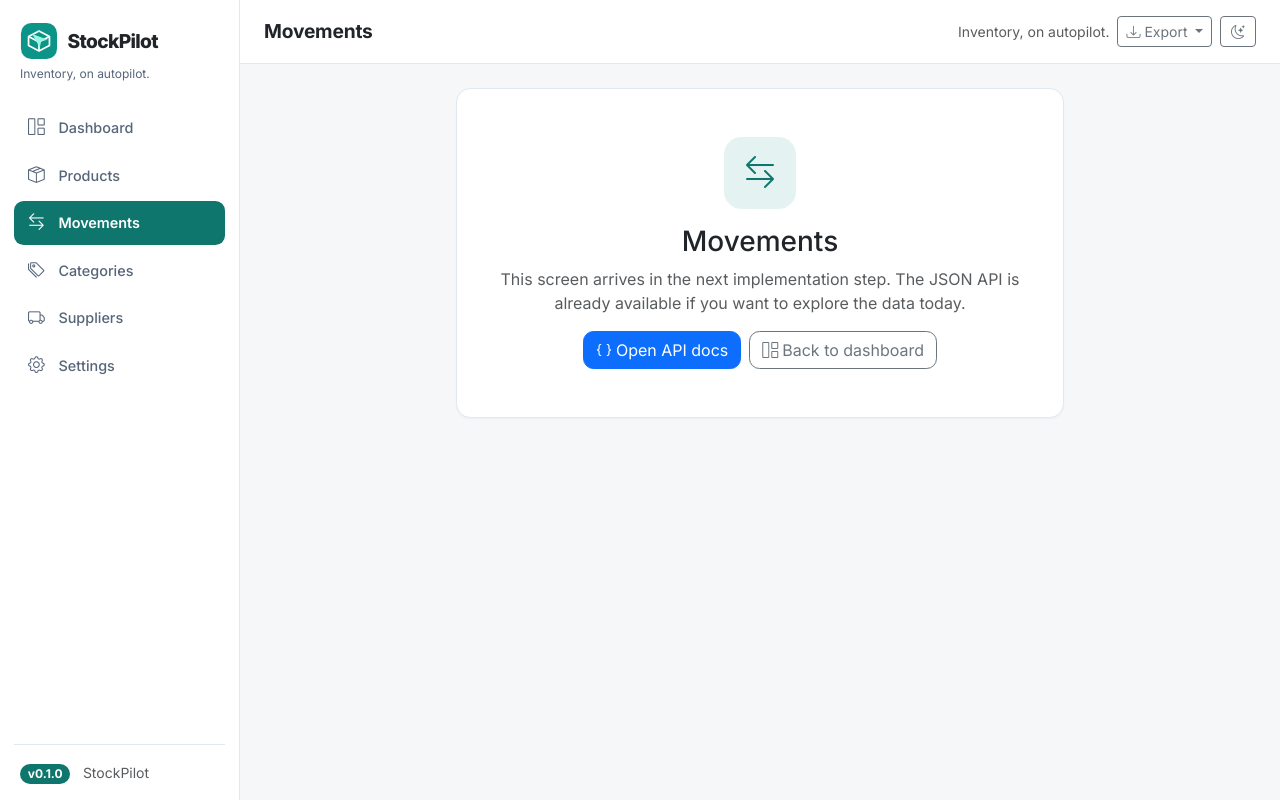
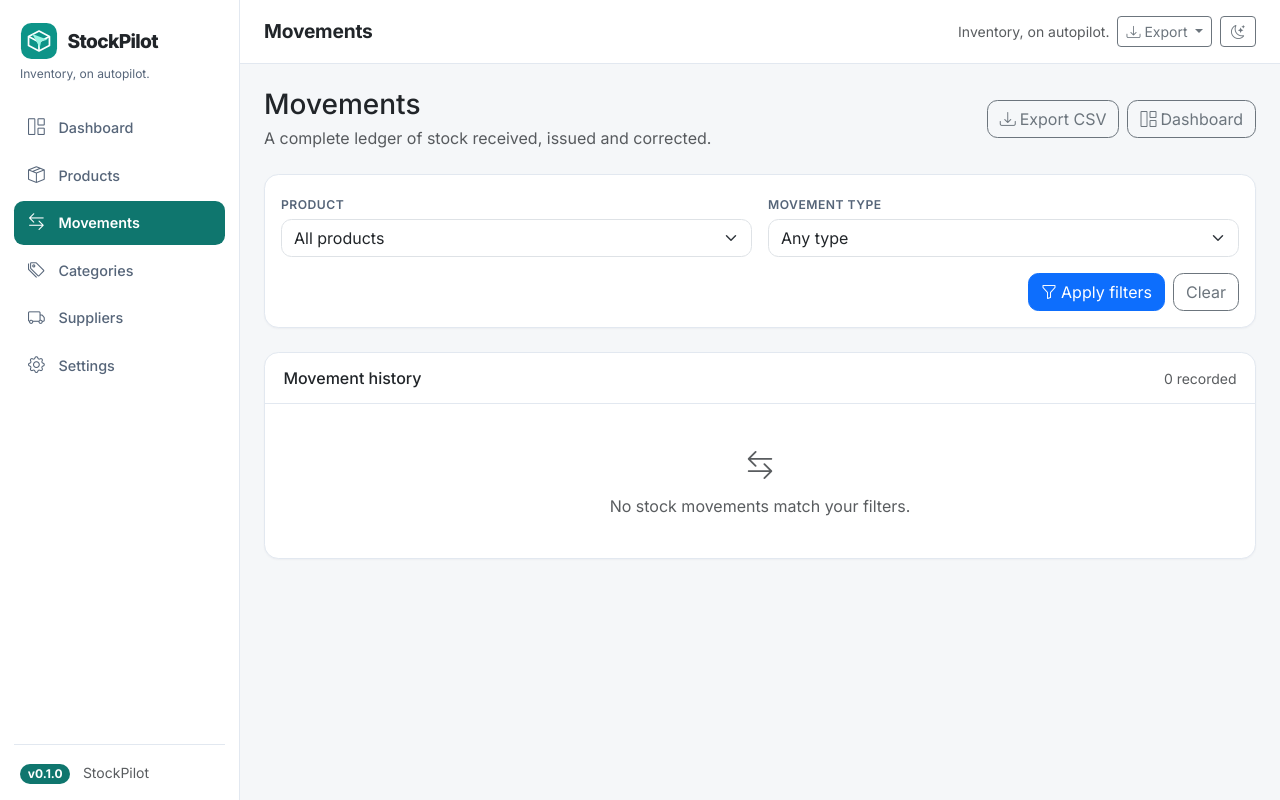
Before and after one commit to mrrobot-05/stockpilot, a FastAPI app: page /movements in a window 1280 px wide. Run offline with FastAPI, Linux system fonts and the light colour scheme.

Commit message:
feat(ui): movements list

```diff
--- /dev/null
+++ b/backend/app/templates/movements.html
@@ -0,0 +1,63 @@
+{% extends "base.html" %}
+
+{% block content %}
+  <div class="d-flex flex-column flex-sm-row align-items-sm-center justify-content-between gap-3 mb-4">
+    <div>
+      <h2 class="h3 mb-1">Movements</h2>
+      <p class="text-body-secondary mb-0">
+        A complete ledger of stock received, issued and corrected.
+      </p>
+    </div>
+    <div class="d-flex flex-wrap gap-2">
+      <a class="btn btn-outline-secondary" href="/api/export/movements.csv">
+        <i class="bi bi-download me-1" aria-hidden="true"></i>Export CSV
+      </a>
+      <a class="btn btn-outline-secondary" href="/dashboard">
+        <i class="bi bi-grid-1x2 me-1" aria-hidden="true"></i>Dashboard
+      </a>
+    </div>
+  </div>
+
+  <form
+    class="card sp-card sp-filter mb-4"
+    role="search"
+    hx-get="/movements"
+    hx-target="#movement-table"
+    hx-swap="outerHTML"
+    hx-push-url="true"
+  >
+    <div class="card-body">
+      <div class="row g-3 align-items-end">
+        <div class="col-12 col-md-6">
+          <label class="form-label sp-label" for="movement-product">Product</label>
+          <select class="form-select" id="movement-product" name="product_id">
+            <option value="" {% if product_id is none %}selected{% endif %}>All products</option>
+            {% for product in products %}
+              <option value="{{ product.id }}" {% if product_id == product.id %}selected{% endif %}>
+                {{ product.name }} ({{ product.sku }})
+              </option>
+            {% endfor %}
+          </select>
+        </div>
+        <div class="col-12 col-md-6">
+          <label class="form-label sp-label" for="movement-type">Movement type</label>
+          <select class="form-select" id="movement-type" name="movement_type">
+            <option value="" {% if movement_type is none %}selected{% endif %}>Any type</option>
+            <option value="IN" {% if movement_type and movement_type.value == 'IN' %}selected{% endif %}>IN — stock received</option>
+            <option value="OUT" {% if movement_type and movement_type.value == 'OUT' %}selected{% endif %}>OUT — stock issued</option>
+            <option value="ADJUST" {% if movement_type and movement_type.value == 'ADJUST' %}selected{% endif %}>ADJUST — correction</option>
+          </select>
+        </div>
+        <div class="col-12 d-flex flex-wrap gap-2 align-items-end justify-content-md-end">
+          <input type="hidden" name="page" value="1" />
+          <button class="btn btn-primary" type="submit">
+            <i class="bi bi-funnel me-1" aria-hidden="true"></i>Apply filters
+          </button>
+          <a class="btn btn-outline-secondary" href="/movements">Clear</a>
+        </div>
+      </div>
+    </div>
+  </form>
+
+  {% include "partials/_movement_table.html" %}
+{% endblock %}
--- /dev/null
+++ b/backend/app/templates/partials/_movement_table.html
@@ -0,0 +1,100 @@
+{% macro page_link(target, label) %}
+  <a
+    class="page-link"
+    href="{{ url(page=target) }}"
+    hx-get="{{ url(page=target) }}"
+    hx-target="#movement-table"
+    hx-swap="outerHTML"
+    hx-push-url="true"
+  >{{ label }}</a>
+{% endmacro %}
+
+<div id="movement-table" class="card sp-card">
+  <div class="card-header sp-card-header d-flex justify-content-between align-items-center gap-2">
+    <h2 class="h6 mb-0">Movement history</h2>
+    <span class="text-body-secondary small">{{ total }} recorded</span>
+  </div>
+
+  {% if movements %}
+    <div class="table-responsive">
+      <table class="table table-hover align-middle sp-table mb-0">
+        <caption class="visually-hidden">Stock movements matching the current filters</caption>
+        <thead>
+          <tr>
+            <th scope="col">Date</th>
+            <th scope="col">Product</th>
+            <th scope="col">Type</th>
+            <th scope="col" class="text-end">Change</th>
+            <th scope="col" class="text-end">Stock after</th>
+            <th scope="col">Note</th>
+          </tr>
+        </thead>
+        <tbody>
+          {% for movement in movements %}
+            <tr>
+              <td class="text-nowrap small text-body-secondary">{{ movement.created_at|dt }}</td>
+              <td>
+                <div class="fw-semibold">
+                  <a href="/products/{{ movement.product_id }}">{{ movement.product.name }}</a>
+                </div>
+                <div class="small text-body-secondary sp-sku">{{ movement.product.sku }}</div>
+              </td>
+              <td>
+                {% if movement.movement_type.value == 'IN' %}
+                  <span class="badge text-bg-success">IN</span>
+                {% elif movement.movement_type.value == 'OUT' %}
+                  <span class="badge text-bg-danger">OUT</span>
+                {% else %}
+                  <span class="badge text-bg-info text-dark">ADJUST</span>
+                {% endif %}
+              </td>
+              <td class="text-end oc-num {{ 'text-success' if movement.quantity_change > 0 else ('text-danger' if movement.quantity_change < 0 else 'text-body-secondary') }}">
+                {{ '%+d'|format(movement.quantity_change) }}
+              </td>
+              <td class="text-end oc-num">{{ movement.stock_after }}</td>
+              <td class="small text-body-secondary">{{ movement.note or '—' }}</td>
+            </tr>
+          {% endfor %}
+        </tbody>
+      </table>
+    </div>
+  {% else %}
+    <div class="sp-mini-empty text-center text-body-secondary">
+      <i class="bi bi-arrow-left-right d-block fs-3 mb-2" aria-hidden="true"></i>
+      No stock movements match your filters.
+    </div>
+  {% endif %}
+
+  {% if total %}
+    <div class="card-footer sp-card-footer d-flex flex-column flex-sm-row align-items-sm-center justify-content-between gap-2">
+      <span class="text-body-secondary small">
+        Page {{ page }} of {{ pages }} · {{ total }} movements
+      </span>
+      <nav aria-label="Movement pages">
+        <ul class="pagination pagination-sm mb-0">
+          {% if page > 1 %}
+            <li class="page-item">{{ page_link(page - 1, 'Previous') }}</li>
+          {% else %}
+            <li class="page-item disabled"><span class="page-link">Previous</span></li>
+          {% endif %}
+
+          {% for page_number in range(1, pages + 1) %}
+            <li class="page-item {% if page_number == page %}active{% endif %}">
+              {% if page_number == page %}
+                <span class="page-link" aria-current="page">{{ page_number }}</span>
+              {% else %}
+                {{ page_link(page_number, page_number) }}
+              {% endif %}
+            </li>
+          {% endfor %}
+
+          {% if page < pages %}
+            <li class="page-item">{{ page_link(page + 1, 'Next') }}</li>
+          {% else %}
+            <li class="page-item disabled"><span class="page-link">Next</span></li>
+          {% endif %}
+        </ul>
+      </nav>
+    </div>
+  {% endif %}
+</div>
--- a/backend/app/templates/partials/_nav.html
+++ b/backend/app/templates/partials/_nav.html
@@ -9,11 +9,12 @@
 <nav aria-label="Sections">
   <ul class="nav app-nav flex-column">
     {% for path, label, icon in nav_items %}
+      {% set is_active = request.url.path == path or request.url.path.startswith(path ~ '/') %}
       <li class="nav-item">
         <a
-          class="nav-link {% if request.url.path == path %}active{% endif %}"
+          class="nav-link {% if is_active %}active{% endif %}"
           href="{{ path }}"
-          {% if request.url.path == path %}aria-current="page"{% endif %}
+          {% if is_active %}aria-current="page"{% endif %}
         >
           <i class="bi {{ icon }} nav-icon" aria-hidden="true"></i>
           <span>{{ label }}</span>
```
Also changed, not shown: backend/app/routers/pages.py (+80 -2 lines), backend/tests/test_movements_ui.py (added, +158 -0 lines), backend/tests/test_pages.py (+1 -2 lines).
